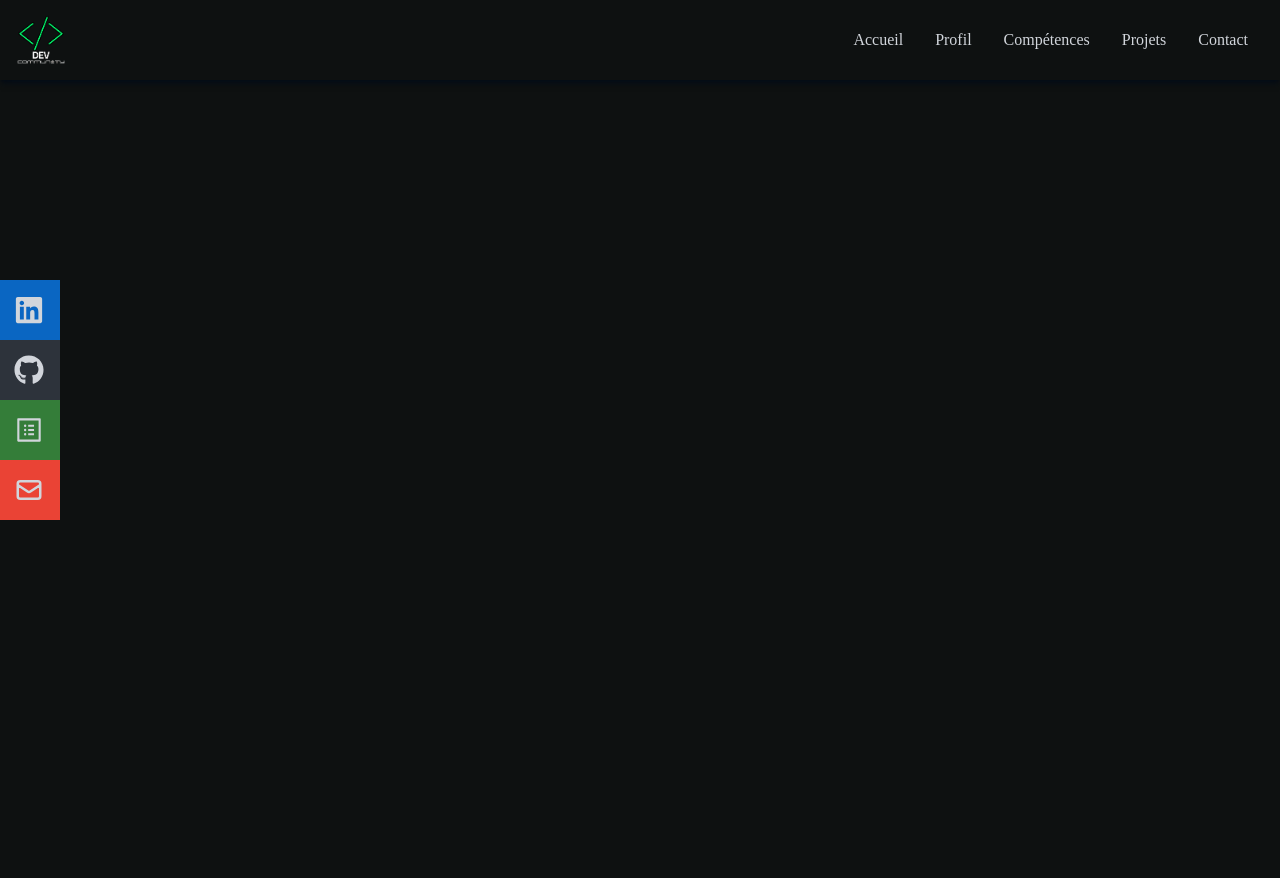
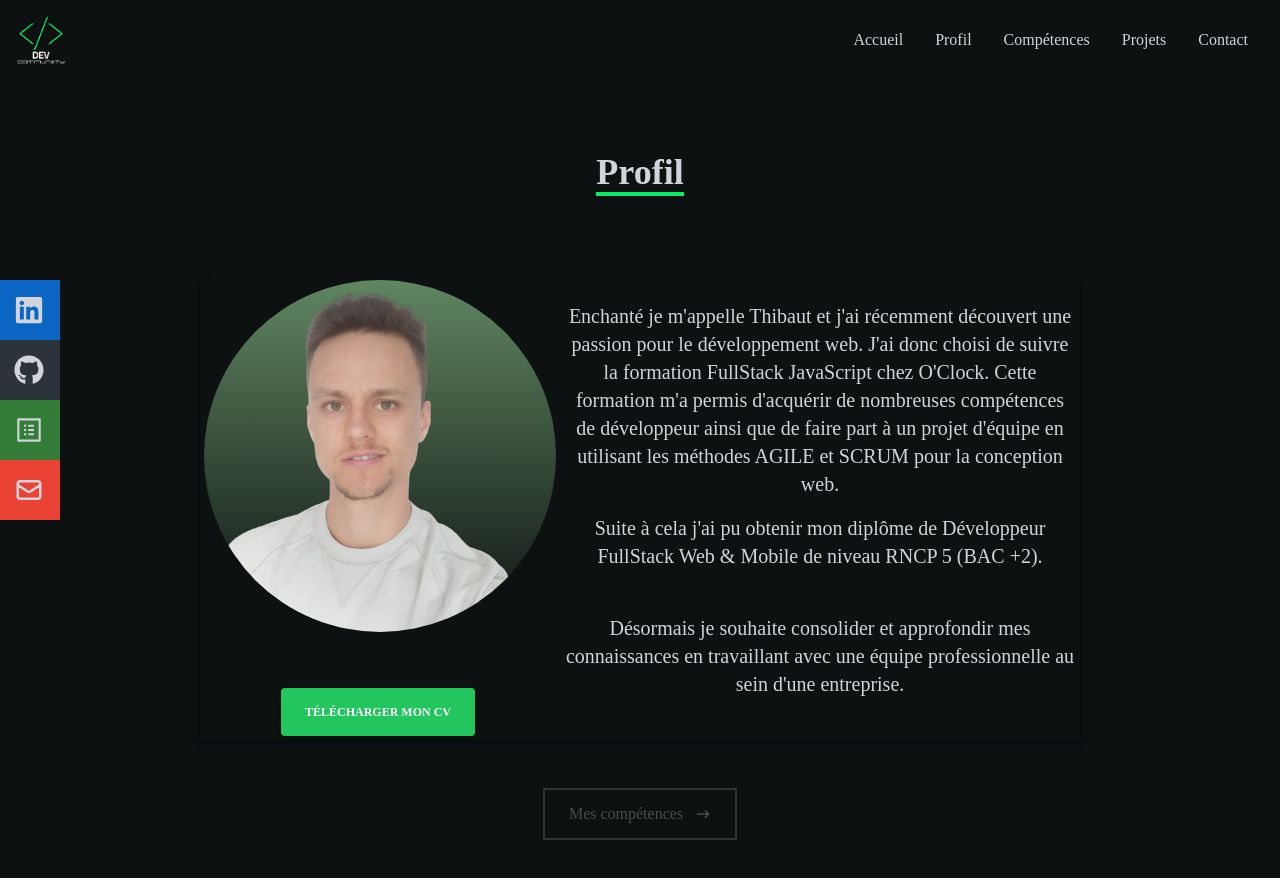
Before and after one commit to ThibautRaimond/portfolio-tailwind-react, a React (Create React App) app: page /profil in a window 1280 px wide. Before the commit the page ends 800 px from the top, so only its background shows below. Built offline with nearby package versions, Linux system fonts and the light colour scheme.

Commit message:
Portfolio V1

```diff
--- a/src/App.js
+++ b/src/App.js
@@ -2,11 +2,11 @@ import { Routes, Route } from "react-router-dom";
 import ResetScroll from "./components/ResetScoll";
 
 import Layout from "./components/Layout";
-import About from "./pages/About";
 import Contact from "./pages/Contact";
 import Home from "./pages/Home";
 import Skills from "./pages/Skills";
 import Work from "./pages/Work";
+import Profil2 from "./pages/Profil2";
 
 function App() {
 	return (
@@ -14,7 +14,7 @@ function App() {
 			<ResetScroll />
 			<Routes>
 				<Route path="/" element={<Home />} />
-				<Route path="/about" element={<About />} />
+				<Route path='/profil' element={<Profil2/>} />
 				<Route path="/skills" element={<Skills />} />
 				<Route path="/work" element={<Work />} />
 				<Route path="/contact" element={<Contact />} />
--- a/src/components/Navbar.jsx
+++ b/src/components/Navbar.jsx
@@ -4,8 +4,6 @@ import {
 	FaTimes,
 	FaGithub,
 	FaLinkedin,
-	FaFacebook,
-	FaLinkedinIn,
 } from "react-icons/fa";
 import { HiOutlineMail } from "react-icons/hi";
 import { AiOutlineProfile } from "react-icons/ai";
@@ -17,9 +15,9 @@ const Navbar = () => {
 	const handleClick = () => setNav(!nav);
 
 	return (
-		<div className="fixed w-full h-[80px] flex justify-between items-center px-4 bg-[#0e1111] text-gray-300 shadow-md shadow-[#040c16]">
+		<div className="w-full h-[80px] flex justify-between items-center px-4 bg-[#0e1111] text-gray-300 shadow-md shadow-[#040c16]">
 			<div>
-				<Link to="home">
+				<Link to="/">
 					<img
 						src={Logo}
 						className="cursor-pointer"
@@ -35,7 +33,7 @@ const Navbar = () => {
 					<Link to="/" mooth={true} duration={500}>
 						<li> Accueil </li>
 					</Link>
-					<Link to="/about" mooth={true} duration={500}>
+					<Link to="/profil" mooth={true} duration={500}>
 						<li> Profil </li>
 					</Link>
 					<Link to="/skills" mooth={true} duration={500}>
@@ -70,7 +68,7 @@ const Navbar = () => {
 					</Link>{" "}
 				</li>
 				<li className="py-6 text-4xl">
-					<Link onClick={handleClick} to="/about" mooth={true} duration={500}>
+					<Link onClick={handleClick} to="/profil" mooth={true} duration={500}>
 						{" "}
 						Profil{" "}
 					</Link>{" "}
--- a/src/index.js
+++ b/src/index.js
@@ -6,8 +6,8 @@ import { BrowserRouter } from "react-router-dom";
 
 const root = ReactDOM.createRoot(document.getElementById("root"));
 root.render(
-  <React.StrictMode>
-  	<BrowserRouter>
+	<React.StrictMode>
+		<BrowserRouter>
 			<App />
 		</BrowserRouter>
 	</React.StrictMode>
--- a/src/pages/Contact.jsx
+++ b/src/pages/Contact.jsx
@@ -1,5 +1,4 @@
 import React from "react";
-import { FaArrowCircleUp } from "react-icons/fa";
 import { Link } from "react-scroll";
 
 const Contact = () => {
@@ -41,14 +40,13 @@ const Contact = () => {
 					rows="10"
 					placeholder="Message"
 				></textarea>
-				<button className="text-white border-2 px-4 py-3 my-8 hover:bg-[#07ed66] hover:border-[#07ed66] hover:text-black hover:text-bold">
+				<button
+					className="bg-green-500 text-white active:bg-green-600 font-bold uppercase text-xs px-6 py-4
+						rounded shadow hover:shadow-md outline-none focus:outline-none mr-1 mt-14 ease-linear transition-all duration-15"
+					type="button"
+				>
 					Collaborons ensemble
 				</button>
-				{/* <button className="flex justify-center">
-					<Link
-						to="home" mooth={true} duration={500} className=""> <FaArrowCircleUp className="h-10 w-10 mt-12 text-white " />{" "}
-					</Link>
-				</button> */}
 			</form>
 		</div>
 	);
--- a/src/pages/Home.jsx
+++ b/src/pages/Home.jsx
@@ -1,6 +1,6 @@
 import React from "react";
 import { HiArrowNarrowRight } from "react-icons/hi";
-import { Link } from "react-scroll";
+import { Link } from "react-router-dom";
 
 const Home = () => {
 	return (
@@ -17,16 +17,12 @@ const Home = () => {
 				<div>
 					<button>
 						<Link
-							to="about"
+							to="/profil"
 							mooth={true}
 							duration={500}
-							className="text-white group flex items-center hover:bg-[#07ed66] hover:border-[#07ed66] hover:text-#0e1111] flex border-2 px-6 py-3 my-2"
+							className="text-white group flex items-center hover:text-black hover:bg-[#07ed66] hover:border-[#07ed66] hover:text-#0e1111] flex border-2 px-6 py-3 my-2"
 						>
-							Voir mon profil
-							<span className="group-hover:rotate-90 duration-300">
-								{" "}
-								<HiArrowNarrowRight className="ml-3" />{" "}
-							</span>
+							Voir mon profil <HiArrowNarrowRight className="ml-3" />{" "}
 						</Link>
 					</button>
 				</div>
--- a/src/pages/About.jsx
+++ b/src/pages/Profil2.jsx
@@ -2,13 +2,13 @@ import React from "react";
 import thib from "../assets/thib.png";
 import CV from "../assets/CV.pdf";
 import { HiArrowNarrowRight } from "react-icons/hi";
-import { Link } from "react-scroll";
+import { Link } from "react-router-dom";
 
 const About = () => {
 	return (
 		<div
-			name="about"
-			className="w-full h-screen bg-[#0e1111] text-gray-300 flex flex-col items-center justify-center profil"
+			name="profil"
+			className="w-full h-screen bg-[#0e1111] text-gray-300 flex flex-col items-center justify-center"
 		>
 			<h1 className="text-4xl font-bold inline border-b-4 mb-20 mt-10 border-[#07ed66]">
 				Profil
@@ -29,7 +29,7 @@ const About = () => {
 				</div>
 
 				<div className="profil-textSection">
-					<p className="py-4 text-xl text-center max-w-lg ">
+					<p className="text-xl text-center max-w-lg ">
 						Enchanté je m'appelle Thibaut et j'ai récemment découvert une
 						passion pour le développement web. J'ai donc choisi de suivre la
 						formation FullStack JavaScript chez{" "}
@@ -60,13 +60,13 @@ const About = () => {
 
 			<button className="mt-10 profil-bot-button">
 				<Link
-					to="skills"
+					to="/skills"
 					mooth={true}
 					duration={500}
 					className="text-[#ffffff] text-opacity-25 group flex items-center border-2 px-6 py-3 my-2 border-[#999b99] border-opacity-25 hover:text-white hover:border-white"
 				>
 					Mes compétences
-					<span className="group-hover:rotate-90 duration-300">
+					<span className="">
 						{" "}
 						<HiArrowNarrowRight className="ml-3" />{" "}
 					</span>
--- a/src/pages/Skills.jsx
+++ b/src/pages/Skills.jsx
@@ -10,7 +10,7 @@ import PSQL from "../assets/psql.png";
 import GitHub from "../assets/github.png";
 
 import { HiArrowNarrowRight } from "react-icons/hi";
-import { Link } from "react-scroll";
+import { Link } from "react-router-dom";
 
 const Skills = () => {
 	return (
@@ -69,13 +69,13 @@ const Skills = () => {
 				<div className="flex justify-center">
 					<button className="skills-bot-button mx-auto my-auto">
 						<Link
-							to="work"
+							to="/work"
 							mooth={true}
 							duration={500}
 							className="text-[#ffffff] text-opacity-25 group flex items-center border-2 px-6 py-3 my-2 border-[#999b99] border-opacity-25 hover:text-white hover:border-white"
 						>
 							Mes projets récents{" "}
-							<span className="group-hover:rotate-90 duration-300">
+							<span className="">
 								{" "}
 								<HiArrowNarrowRight className="ml-3" />{" "}
 							</span>
--- a/src/pages/Work.jsx
+++ b/src/pages/Work.jsx
@@ -1,7 +1,7 @@
 import React from "react";
 import CodeDuDev from "../assets/projects/CodeDuDev.jpg";
 import { HiArrowNarrowRight } from "react-icons/hi";
-import { Link } from "react-scroll";
+import { Link } from "react-router-dom";
 
 const Work = () => {
 	return (
@@ -56,13 +56,13 @@ const Work = () => {
 				<div className="flex justify-center mt-10">
 					<button>
 						<Link
-							to="contact"
+							to="/contact"
 							mooth={true}
 							duration={500}
 							className="work-bot-button text-[#ffffff] text-opacity-25 group flex items-center border-2 px-6 py-3 border-[#999b99] border-opacity-25 hover:text-white hover:border-white"
 						>
 							Me contacter{" "}
-							<span className="group-hover:rotate-90 duration-300">
+							<span className="">
 								{" "}
 								<HiArrowNarrowRight className="ml-3" />{" "}
 							</span>
```
